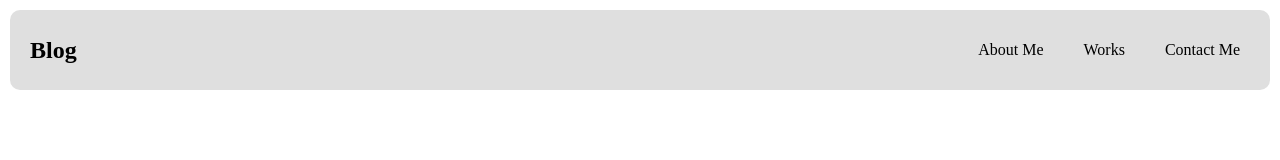
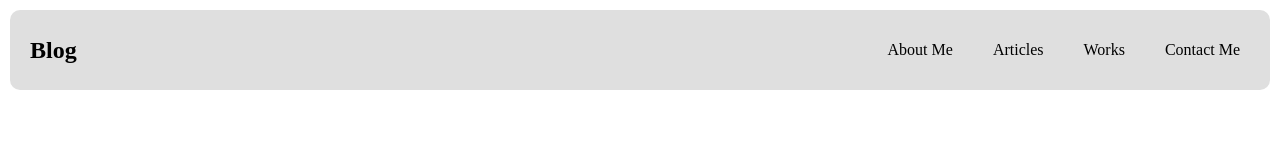
Before and after one commit to yashiro-ryo/burogu, a Nuxt app: page / in a window 1280 px wide. Shown: the top 160 px of the page. Built offline with nearby package versions, Linux system fonts and the light colour scheme.

Commit message:
feat: 記事ページへのリンクを追加

```diff
--- a/components/Navbar.vue
+++ b/components/Navbar.vue
@@ -8,6 +8,11 @@
         <div class="navbar-content">
           <NuxtLink href="/about">
             <span class="link-item">About Me</span></NuxtLink
+          >
+        </div>
+        <div class="navbar-content">
+          <NuxtLink href="/articles">
+            <span class="link-item">Articles</span></NuxtLink
           >
         </div>
         <div class="navbar-content">
--- a/components/parts/NavbarDropdownToggle.vue
+++ b/components/parts/NavbarDropdownToggle.vue
@@ -12,6 +12,11 @@
         <li class="list-group-item">
           <NuxtLink href="/aboutme"
             ><span class="link-item">About Me</span></NuxtLink
+          >
+        </li>
+        <li class="list-group-item">
+          <NuxtLink href="/articles"
+            ><span class="link-item">Articles</span></NuxtLink
           >
         </li>
         <li class="list-group-item">
```
